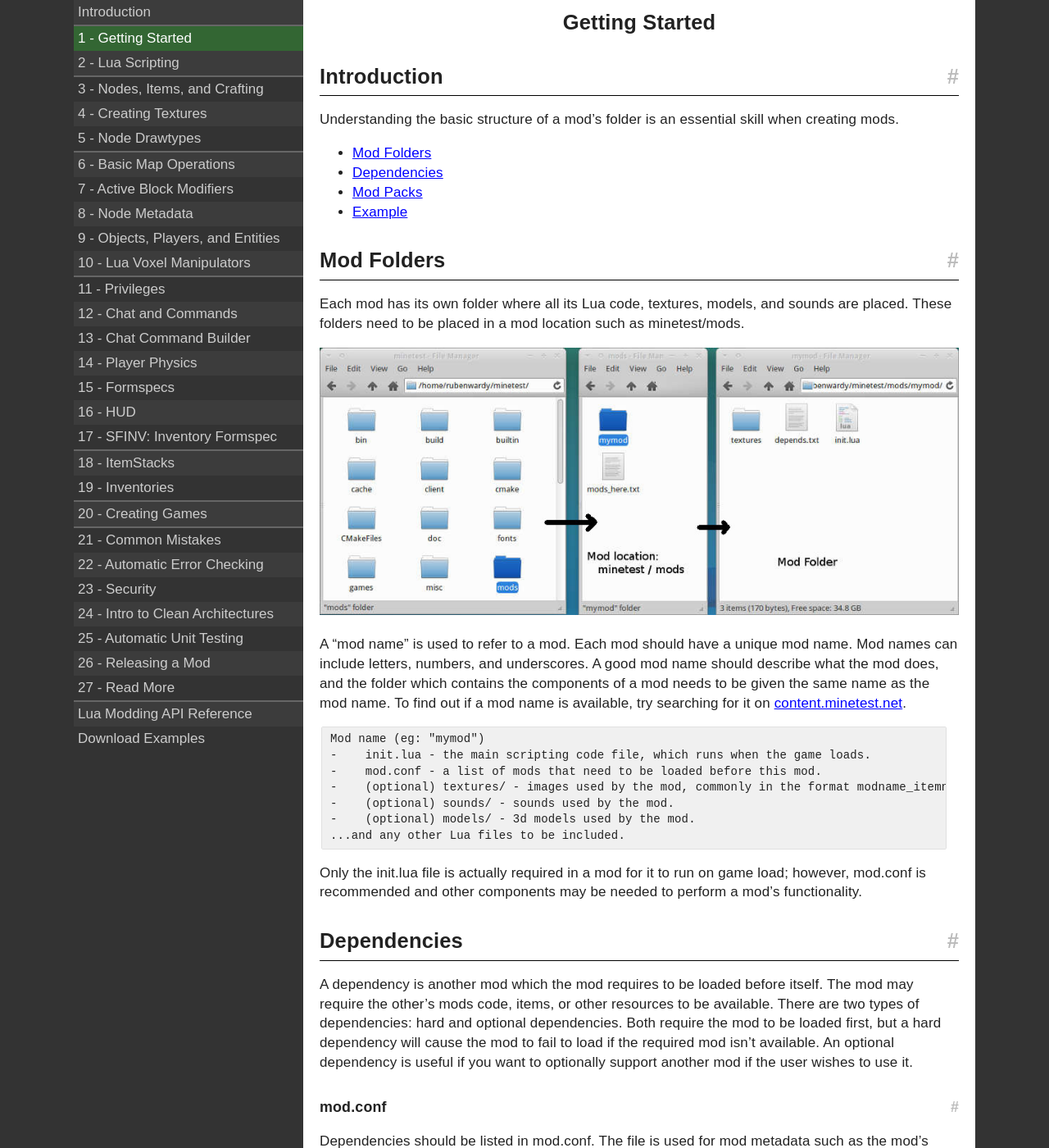
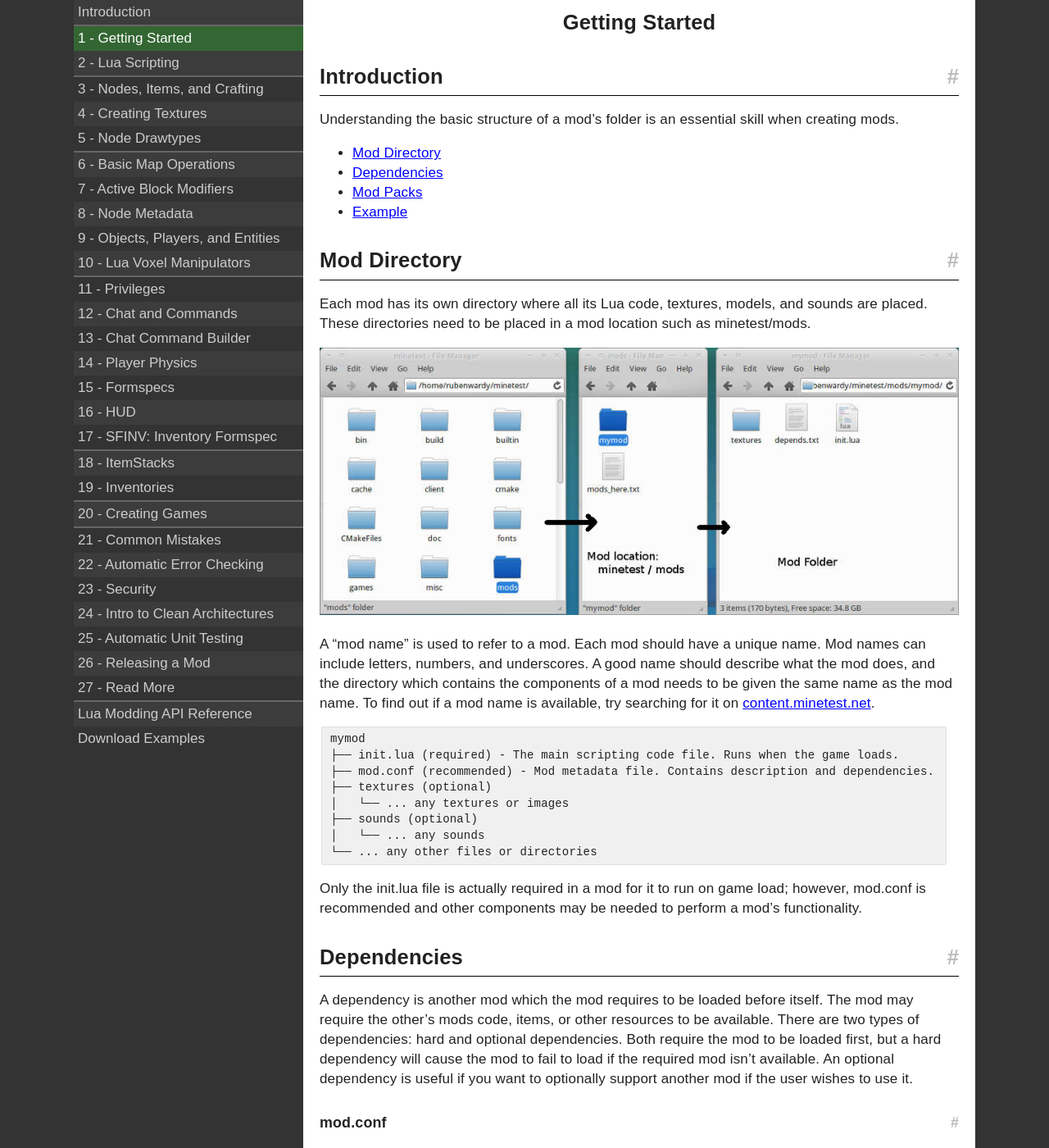
Before and after one commit to rubenwardy/minetest_modding_book, a Jekyll site: the page built from _en/basics/getting_started.md, in a window 1280 px wide and 1400 px high. Shown: the whole window at 82% size. Built offline with Jekyll 4.4.1, drawn with Linux system fonts in a browser that asks for light colours; nearby versions of some CDN libraries; some of the changed text lies outside the part shown.

Commit message:
Getting Started: Improve chapter further

```diff
--- a/_en/basics/getting_started.md
+++ b/_en/basics/getting_started.md
@@ -14,33 +14,34 @@ redirect_from:
 Understanding the basic structure of a mod's folder
 is an essential skill when creating mods.
 
-* [Mod Folders](#mod-folders)
+* [Mod Directory](#mod-directory)
 * [Dependencies](#dependencies)
 * [Mod Packs](#mod-packs)
 * [Example](#example)
 
-## Mod Folders
+## Mod Directory
 
-Each mod has its own folder where all its Lua code, textures, models, and sounds
-are placed. These folders need to be placed in a mod location such as
+Each mod has its own directory where all its Lua code, textures, models, and
+sounds are placed. These directories need to be placed in a mod location such as
 minetest/mods.
 
-![Find the mod's folder]({{ page.root }}//static/folder_modfolder.jpg)
+![Find the mod's directory]({{ page.root }}/static/folder_modfolder.jpg)
 
-A "mod name" is used to refer to a mod. Each mod should have a unique mod name.
-Mod names can include letters, numbers, and underscores. A good mod name should
-describe what the mod does, and the folder which contains the components of a mod
+A "mod name" is used to refer to a mod. Each mod should have a unique name.
+Mod names can include letters, numbers, and underscores. A good name should
+describe what the mod does, and the directory which contains the components of a mod
 needs to be given the same name as the mod name.
 To find out if a mod name is available, try searching for it on
 [content.minetest.net](https://content.minetest.net).
 
-    Mod name (eg: "mymod")
-    -    init.lua - the main scripting code file, which runs when the game loads.
-    -    mod.conf - a list of mods that need to be loaded before this mod.
-    -    (optional) textures/ - images used by the mod, commonly in the format modname_itemname.png.
-    -    (optional) sounds/ - sounds used by the mod.
-    -    (optional) models/ - 3d models used by the mod.
-    ...and any other Lua files to be included.
+    mymod
+    ├── init.lua (required) - The main scripting code file. Runs when the game loads.
+    ├── mod.conf (recommended) - Mod metadata file. Contains description and dependencies.
+    ├── textures (optional)
+    │   └── ... any textures or images
+    ├── sounds (optional)
+    │   └── ... any sounds
+    └── ... any other files or directories
 
 Only the init.lua file is actually required in a mod for it to run on game load;
 however, mod.conf is recommended and other components may be needed
@@ -88,25 +89,25 @@ Mods can be grouped into mod packs which allow multiple mods to be packaged
 and moved together. They are useful if you want to supply multiple mods to
 a player but don't want to make them download each one individually.
 
-    modpackfolder/
-    -    modone/
-    -    modtwo/
-    -    modthree/
-    -    modfour/
-    -    modpack.txt – signals that this is a mod pack, content does not matter
+    modpack1
+    ├── modpack.lua (required) - signals that this is a mod pack, content does not matter
+    ├── mod1
+    │   └── ... mod files
+    └── mymod (optional)
+        └── ... mod files
+
 
 ## Example
 
 Are you confused? Don't worry, here is an example which puts all of this together:
 
 ### Mod Folder
-    mymod/
-    -    textures/
-    -    -    mymod_node.png
-    -    depends.txt
-    -    init.lua
-    -    mod.conf
-
+    mymod
+    ├── textures
+    │   └── mymod_node.png files
+    ├── depends.txt
+    ├── init.lua
+    └── mod.conf
 
 ### depends.txt
     default
```
